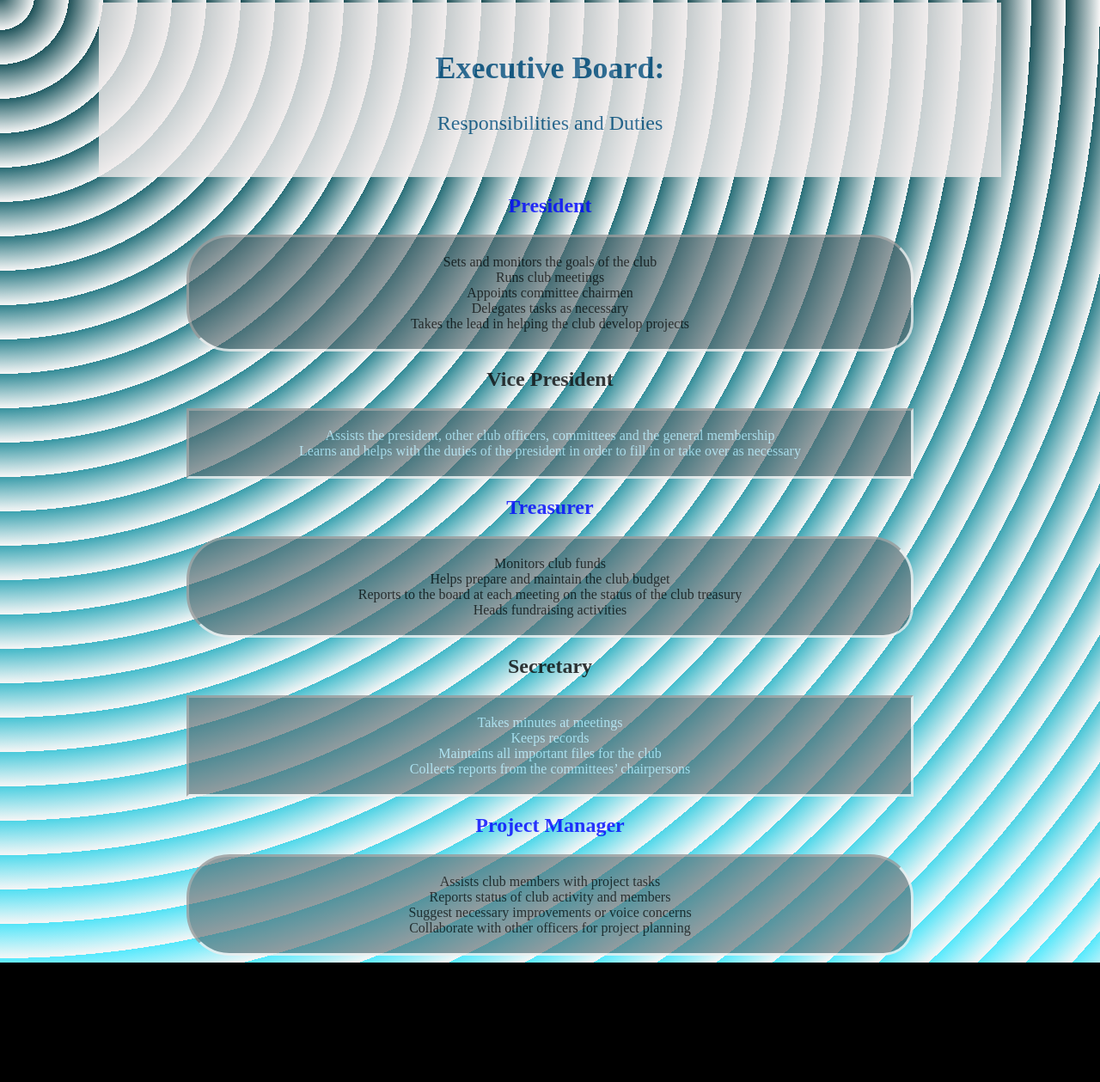
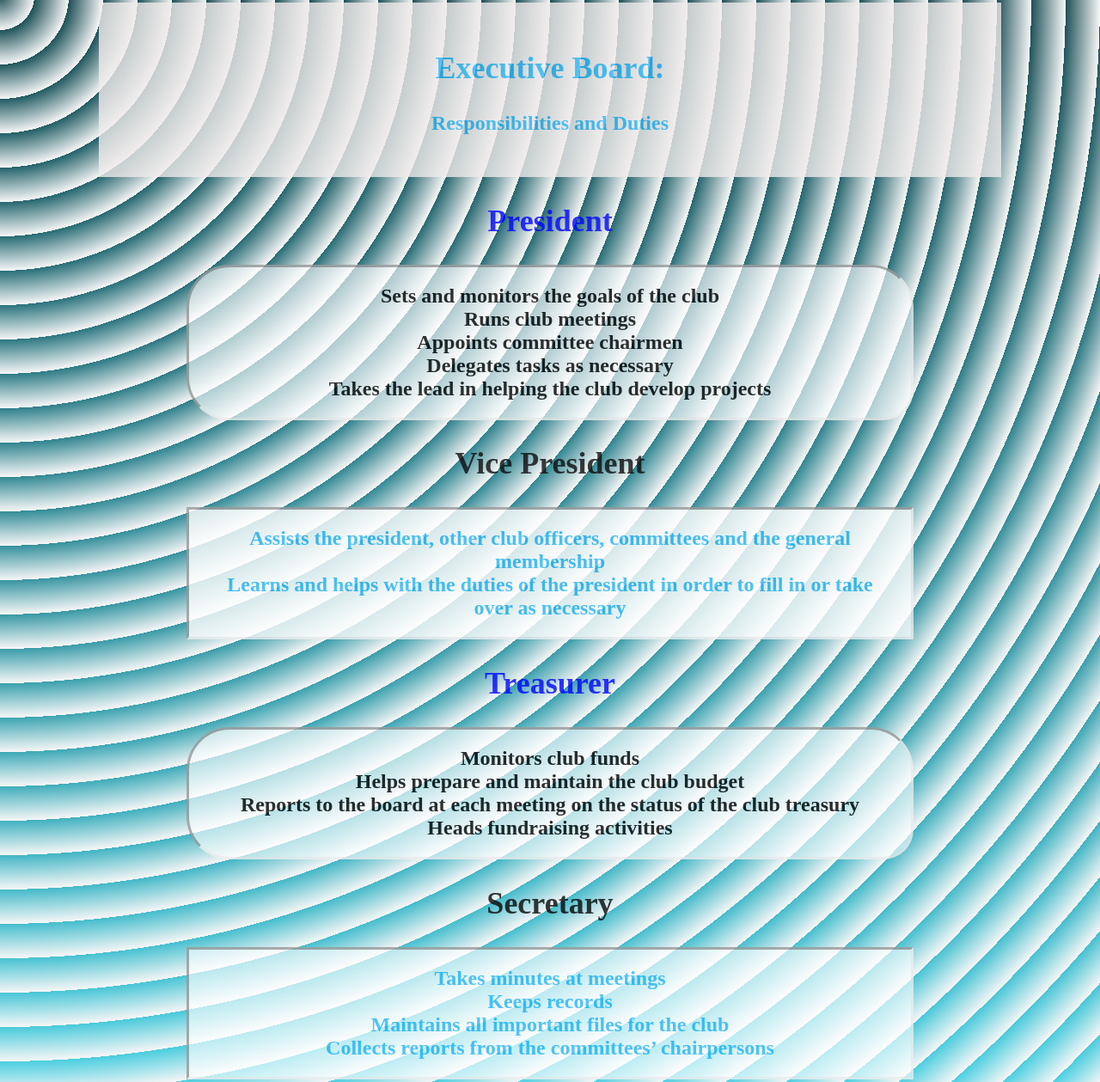
Before and after one commit to katharosi/TECS-Club-Website, a plain HTML site: page Duties.html in a window 1280 px wide. Shown: the part 5-1264 px from the top of the page at 86% size. Before the commit the page ends 1125 px from the top, so only its background shows below. Drawn offline with Linux system fonts and the light colour scheme.

Commit message:
Update Styles.css

```diff
--- a/Styles.css
+++ b/Styles.css
@@ -1,5 +1,5 @@
 .header{
-  color: rgb(13, 84, 131);
+  color: rgba(2, 169, 247, 0.829);
   text-align: center;
   background-color: rgb(240, 235, 235);
   border-style: groove;
@@ -8,83 +8,97 @@
   padding: 25px;
   margin: auto;
   font-size:x-large;
+  font-weight: 900;
 }
 .header p{
   text-align: center;
+  font-weight: 900;
 }
-
 .President{
   color:rgb(0, 4, 255);
   text-align: center;
-
+  font-weight: 900;
+  font-size:x-large;
 }
 
 .President ul{
   color:rgb(5, 5, 5);
   border-radius: 50px 50px 35px 50px;
-  background-color:rgb(85, 102, 107, 78%);
+  background-color:rgba(255, 255, 255, 0.78);
   text-align: center;
   border-style: inset;
   padding: 20px;
   width: 800px;
   margin: auto;
+  font-weight: 900;
 }
 .V-President{
     color:rgb(13, 13, 14);
     text-align: center;
+    font-weight: 900;
+    font-size: x-large;
   }
   .V-President ul{
-    color:rgb(175, 226, 242);
+    color:rgba(2, 169, 247, 0.829);
     border-radius: 0px 0px 0px 0px;
-    background-color:rgb(85, 102, 107, 78%);
+    background-color:rgb(255, 255, 255);
     text-align: center;
     border-style: inset;
     padding: 20px;
     width: 800px;
     margin: auto;
+    font-weight: 900;
 
   }
   .Treasurer{
     color:rgb(0, 4, 255);
     text-align: center;
+    font-weight: 900;
+    font-size: x-large;
   }
   .Treasurer ul{
     color:rgb(0, 0, 0);
     border-radius: 50px 50px 35px 50px;
-    background-color:rgb(85, 102, 107, 78%);
+    background-color:rgba(255, 255, 255, 0.78);
     text-align: center;
     border-style: inset;
     padding: 20px;
     width: 800px;
     margin: auto;
+    font-weight: 900;
   }
   .Secretary{
     color:rgb(7, 7, 7);
     text-align: center;
+    font-size: x-large;
   }
   .Secretary ul{
-    color:rgb(175, 226, 242);
+    color:rgb(2, 169, 247, 0.829);
     border-radius: 0px 0px 0px 0px;
-    background-color:rgb(85, 102, 107, 78%);
+    background-color:rgba(255, 255, 255, 0.78);
     text-align: center;
     border-style: inset;
     padding: 20px;
     width: 800px;
     margin: auto;
+    font-weight: 900;
   }
   .Project-Manager{
     color:rgb(0, 4, 255);
     text-align: center;
+    font-weight: 900;
+    font-size: x-large;
   }
   .Project-Manager ul{
     color:rgb(0, 0, 0);
     border-radius: 50px 50px 35px 50px;
     text-align: center;
-    background-color: rgb(85, 102, 107, 78%);
+    background-color: rgba(255, 255, 255, 0.78);
     border-style: inset;
     padding: 20px;
     width: 800px;
     margin: auto;
+    font-weight: 900;
   }
 body
 {background-color: #000000;
```
